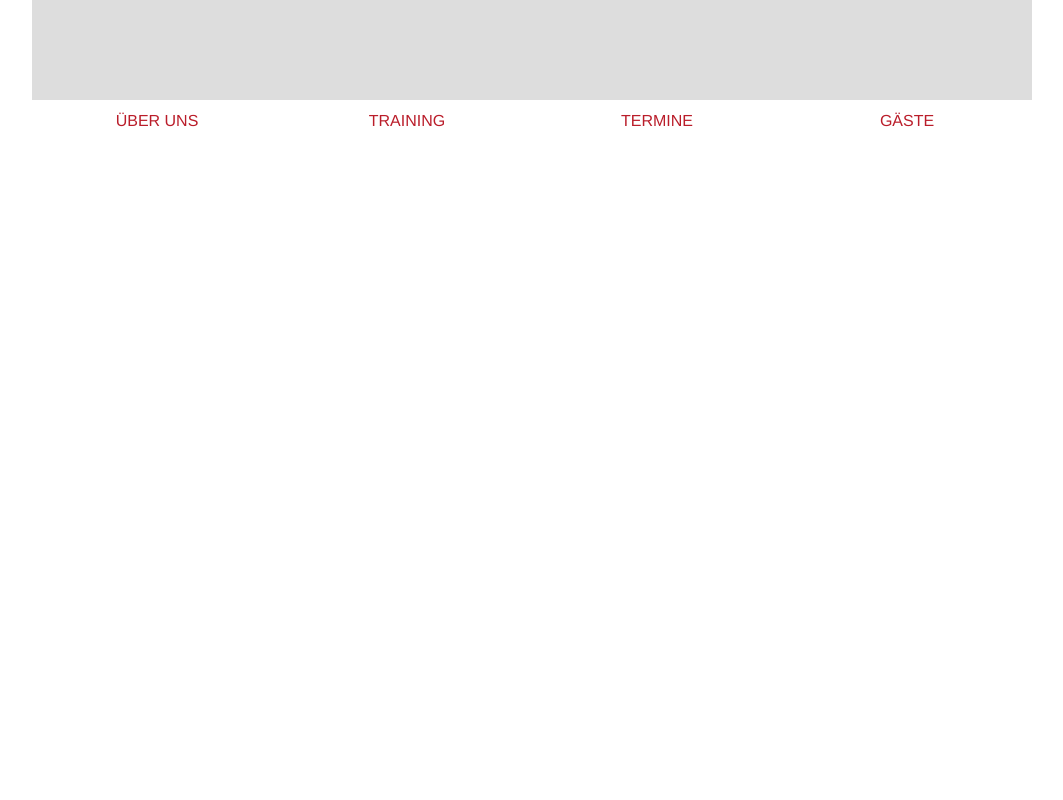
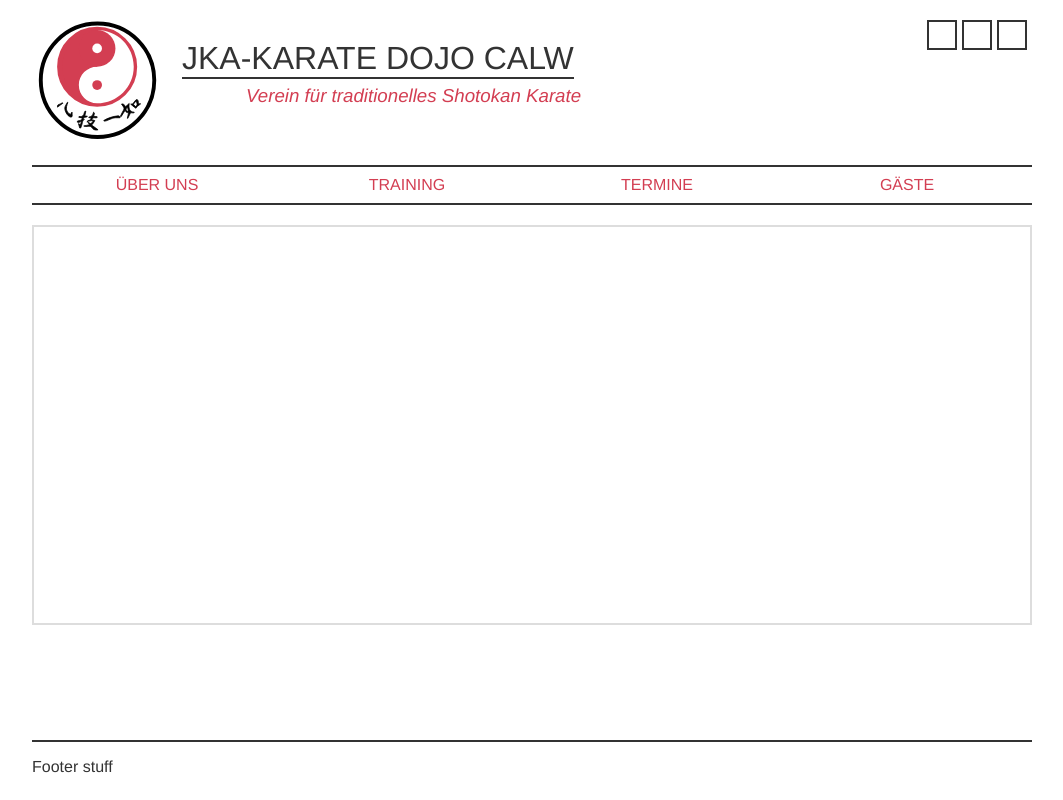
Before and after one commit to ejarzo/uid_final_project, a plain HTML site: page index.html in a window 1280 px wide. Shown: the whole page, without its empty margins (108-1171 px from the left). Drawn offline with Linux system fonts and the light colour scheme.

Commit message:
added footer, logo, looks better

```diff
--- a/css/main.css
+++ b/css/main.css
@@ -1,10 +1,19 @@
 * {
     box-sizing: border-box;
-    font-family: Helvetica, sans-serif;
+    font-family: "Helvetica Neue", sans-serif;
 }
+
 html, body {
     margin: 0;
     padding: 0;
+    color: #333;
+}
+html {
+    position: relative;
+    min-height: 100%;
+}
+body {
+    margin-bottom: 60px;
 }
 #wrapper {
     width: 100%;
@@ -13,12 +22,52 @@ html, body {
 }
 header {
     width: 100%;
-    height: 100px;
-    background-color: #DDD;
+    height: 150px;
+/*    background-color: #DDD;*/
+    position: relative;
+}
+header ul {
+    list-style: none;
+    padding: 5px;
+    margin: 0;
+    position: absolute;
+    right: 0;
+    top: 0;
+}
+header ul li {
+    height: 30px;
+    width: 30px;
+    float: right;
+    margin-left: 5px;
+    border: 2px solid #333;
+/*    background-color: #777;*/
+}
+header h1 {
+    font-weight: 400;
+    border-bottom: 2px solid #333;
+    position: absolute;
+    left: 150px;
+    top: 25px;
+    padding: 0;
+    margin: 0;
+}
+header h3 {
+    position: absolute;
+    font-weight: 200;
+    font-style: italic;
+    left: 214px;
+    top: 70px;
+    right: 0;
+    padding: 0;
+    margin: 0;
+    color: #d33e52;
 }
 nav {
     width: 100%;
     height: 40px;
+    border-top: 2px solid #333;
+    border-bottom: 2px solid #333;
+
     background-color: #CCC;
     text-align: center;
     overflow: hidden;
@@ -30,12 +79,37 @@ nav a {
     padding: 0;
     width: 25%;
     height: 40px;
-    padding-top: 12px;
+    padding-top: 9px;
     background-color: #FFF;
-    color: #ba1d2a;
+    color: #d33e52;
     text-decoration: none;
 }
 nav a:hover {
     color: #FFF;
-    background-color: #ba1d2a;
+    background-color: #d33e52;
 }
+#logo {
+    margin-top: 15px;
+    width: 130px;
+    height: 130px;
+/*    background-color: #777;*/
+}
+#logo img{
+    width: 100%;
+}
+#slideshow {
+    margin-top: 20px;
+    width: 100%;
+    height: 400px;
+    border: 2px solid #DDD;
+}
+footer {
+    position: absolute;
+    bottom: 0;
+    width: 100%;
+    max-width: 1000px;
+    border-top: 2px solid #333;
+    /* Set the fixed height of the footer here */
+    height: 60px;
+/*    background-color: #DDD;*/
+}
--- a/index.html
+++ b/index.html
@@ -2,14 +2,28 @@
 <html>
 <head>
     <meta charset="UTF-8">
-    <title></title>
+    <title>JKA-Karate Dojo Calw</title>
     <link rel="stylesheet" type="text/css" href="css/main.css">
+    <link rel="shortcut icon" type="image/png" href="img/favicon.png"/>
+
 </head>
 <body>
 
     <div id="wrapper">
+        <div class="container">
             <header>
-
+                <h1>JKA-KARATE DOJO CALW</h1>
+                <h3>Verein für traditionelles Shotokan Karate</h3>
+                <a href="index.html">
+                    <div id="logo">
+                        <img src="img/logo-no-text.svg">
+                    </div>
+                </a>
+                <ul>
+                    <li></li>
+                    <li></li>
+                    <li></li>
+                </ul>
             </header>
             <nav>
                 <a href="ueber-uns.html">ÜBER UNS</a>
@@ -17,7 +31,17 @@
                 <a href="termine.html">TERMINE</a>
                 <a href="gaeste.html">GÄSTE</a>
             </nav>
+            <div id="content">
+                <div id="slideshow">
 
+                </div>
+            </div>
+        </div>
+        <footer>
+            <div class="container">
+            <p>Footer stuff</p>
+            </div>
+        </footer>
     </div>
 
 </body>
```
Also changed, not shown: img/favicon.png (added), img/logo-no-text.svg (added), img/logo-original.jpg (added). Lines whose indentation alone changed are shown as unchanged.
